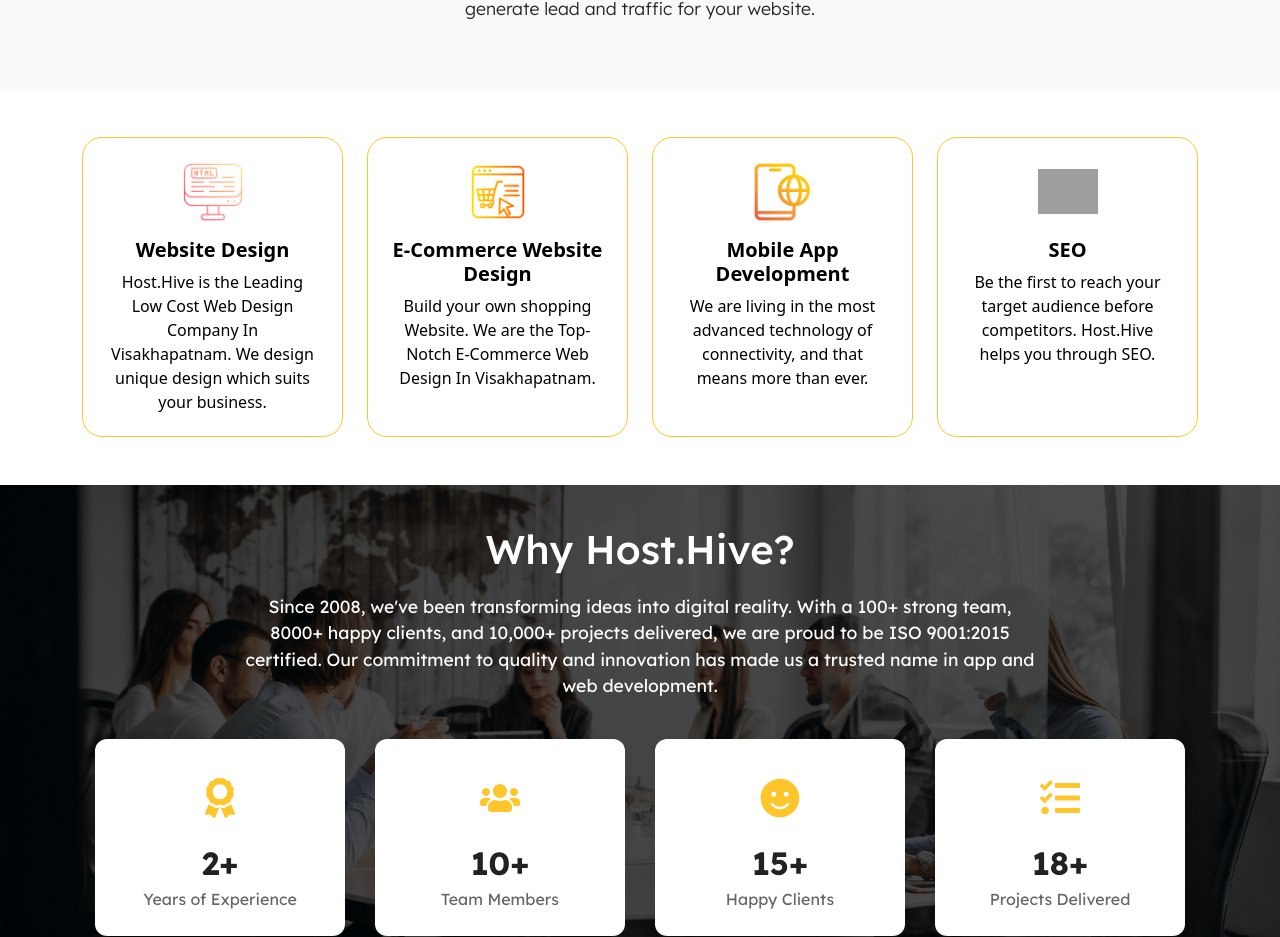
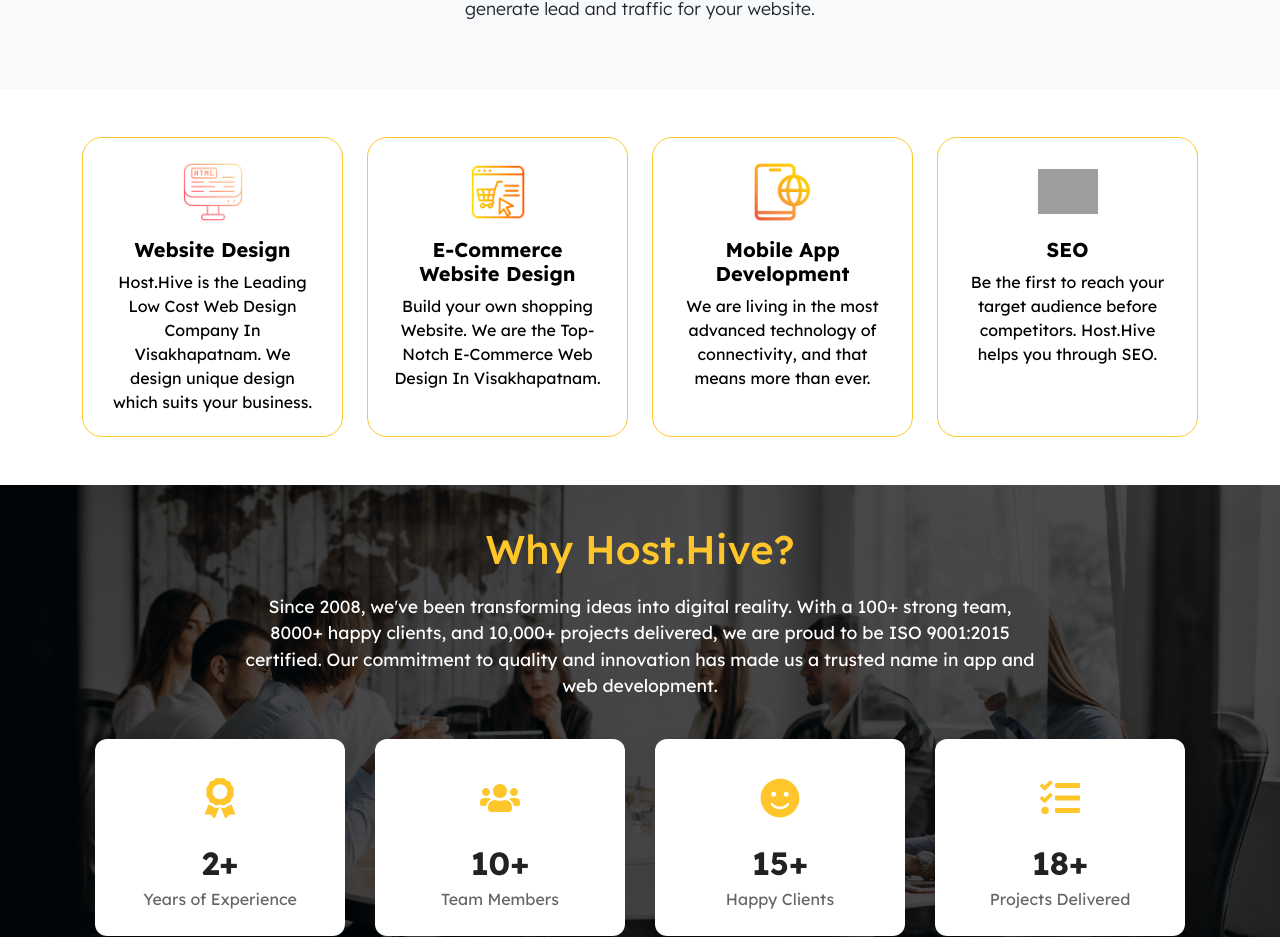
Before and after one commit to Yesh21102001/Host.Hive, a React (Create React App) app: page / in a window 1280 px wide. Shown: the part 1098-2035 px from the top of the page. Built offline with nearby package versions, Linux system fonts and the light colour scheme; grey boxes are pictures that could not be loaded; a web font is replaced by a local one.

Commit message:
first commit

```diff
--- a/src/Components/Home.css
+++ b/src/Components/Home.css
@@ -185,6 +185,7 @@
   transition: transform 0.3s ease, background-color 0.4s;
   cursor: pointer;
   color: #000;
+  font-family: "Lexend", sans-serif;
 }
 
 .custom-section::before {
@@ -260,7 +261,7 @@
 
 .why-us-header h2 {
   font-size: 2.5rem;
-  color: #fff;
+  color: #fec62a;
   margin-bottom: 20px;
 }
 
```
